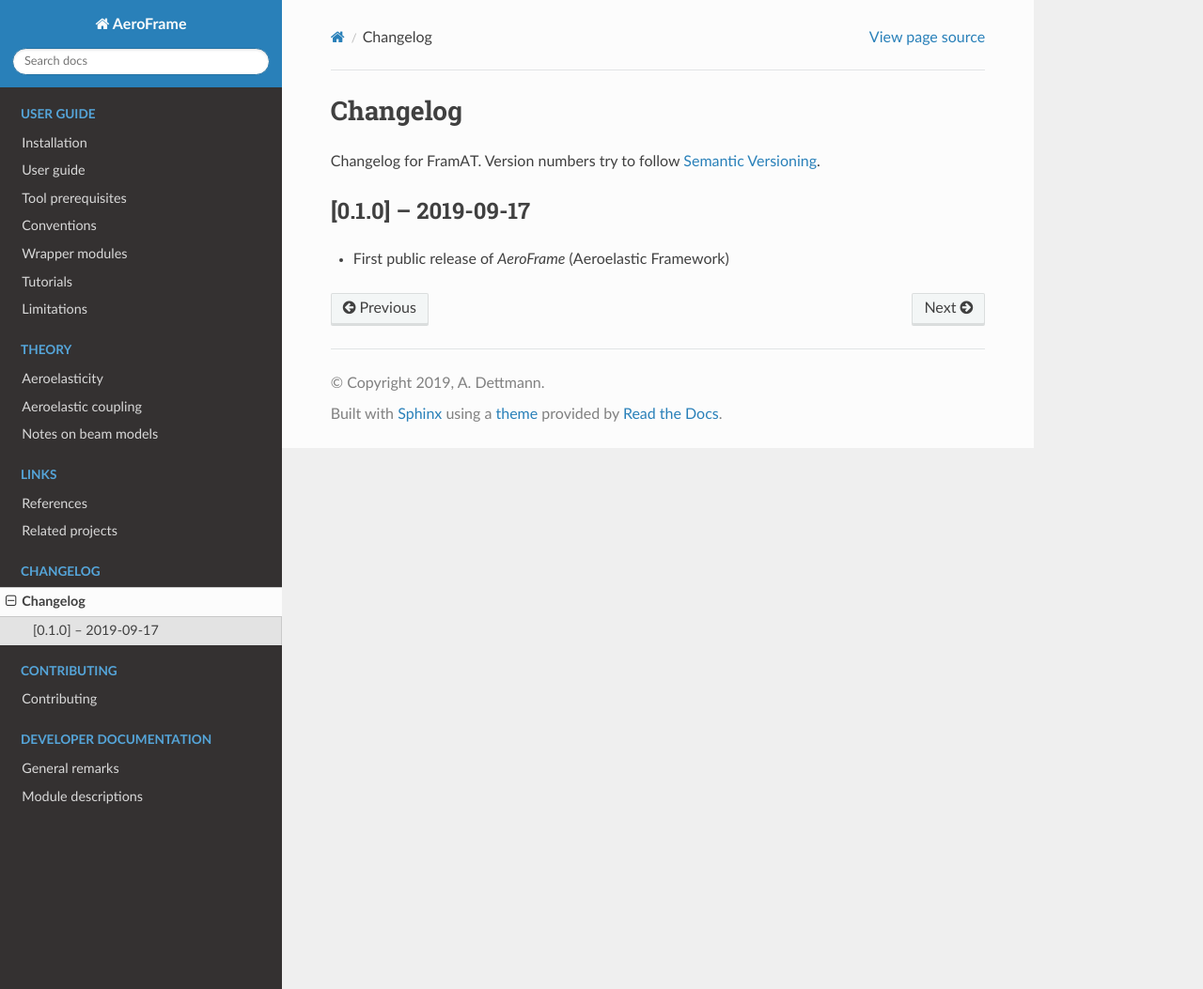
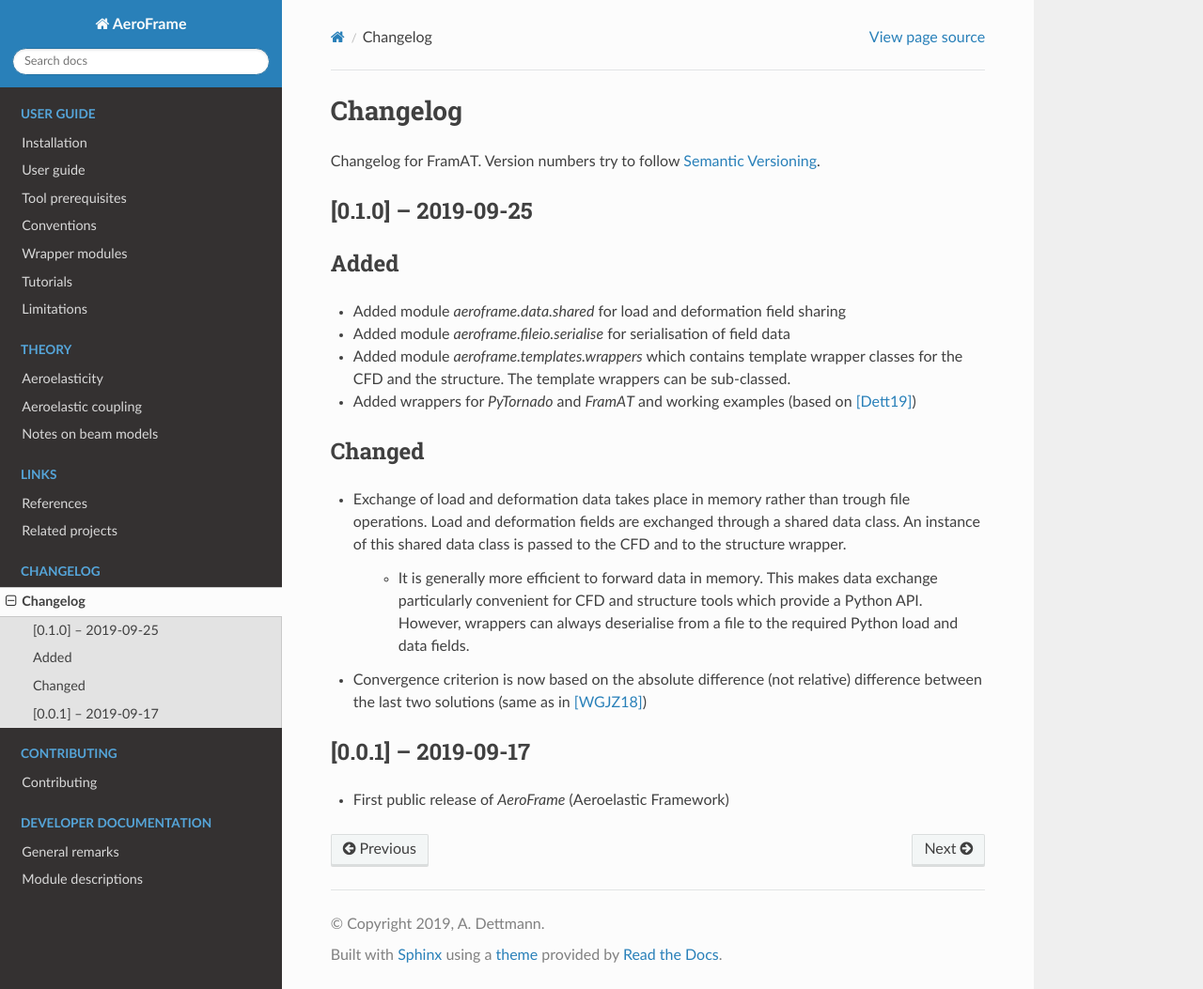
Before and after one commit to airinnova/aeroframe, a Sphinx documentation site: the page built from docs/source/CHANGELOG.rst, in a window 1280 px wide and 1053 px high. Shown: the whole window at 94% size. Built offline with Sphinx 7.4.7 and the Read the Docs theme 2.0.0, drawn with Linux system fonts in a browser that asks for light colours; pages that are not in the unit, such as notebooks, are missing from menus; the version number could not be read and is left out.

Commit message:
Version 0.1.0

```diff
--- a/docs/source/CHANGELOG.rst
+++ b/docs/source/CHANGELOG.rst
@@ -4,7 +4,38 @@ Changelog
 Changelog for FramAT. Version numbers try to follow `Semantic
 Versioning <https://semver.org/spec/v2.0.0.html>`__.
 
-[0.1.0] -- 2019-09-17
+[0.1.0] -- 2019-09-25
+---------------------
+
+Added
+-----
+
+* Added module `aeroframe.data.shared` for load and deformation field sharing
+
+* Added module `aeroframe.fileio.serialise` for serialisation of field data
+
+* Added module `aeroframe.templates.wrappers` which contains template wrapper
+  classes for the CFD and the structure. The template wrappers can be sub-classed.
+
+* Added wrappers for *PyTornado* and *FramAT* and working examples (based on [Dett19]_)
+
+Changed
+-------
+
+* Exchange of load and deformation data takes place in memory rather than trough
+  file operations. Load and deformation fields are exchanged through a shared
+  data class. An instance of this shared data class is passed to the CFD and to
+  the structure wrapper.
+
+        * It is generally more efficient to forward data in memory. This makes
+          data exchange particularly convenient for CFD and structure tools
+          which provide a Python API. However, wrappers can always deserialise
+          from a file to the required Python load and data fields.
+
+* Convergence criterion is now based on the absolute difference (not relative)
+  difference between the last two solutions (same as in [WGJZ18]_)
+
+[0.0.1] -- 2019-09-17
 ---------------------
 
 * First public release of `AeroFrame` (Aeroelastic Framework)
--- a/docs/source/references.rst
+++ b/docs/source/references.rst
@@ -26,3 +26,5 @@ Theoretical background
 .. [ToWi09] E. Torenbeek ; H. Wittenberg: Flight physics – Essentials of Aeronautical Disciplines and Technology, with Historical Notes. Dordrecht; London : Springer, 2009. – ISBN 1–4020–8664–4
 
 .. [RoWH14] Rossow, C.-C. ; Wolf, K. ; Horst, P. (Ed.): Handbuch der Luftfahrzeugtechnik. München : Hanser, 2014. – ISBN 978–3–446–42341–1
+
+.. [WGJZ18] Walther J.-N. ; Gastaldi, A. ; Jungo, A. ; Zhang, M. ; Maierl, R.: Integration Aspects of the Collaborative Aero-Structural Design of an Unmanned Aerial Vehicle. DLRK 2018, Friedrichshafen, Germany, 2018 https://www.agile-project.eu/cloud/index.php/s/1LLvkJlcrxcazSF
--- a/src/lib/aeroframe/__version__.py
+++ b/src/lib/aeroframe/__version__.py
@@ -1,2 +1,2 @@
-VERSION = (0, 0, 4)
+VERSION = (0, 1, 0)
 __version__ = '.'.join(map(str, VERSION))
```
Also changed, not shown: docs/TODO.md (+3 -2 lines).
